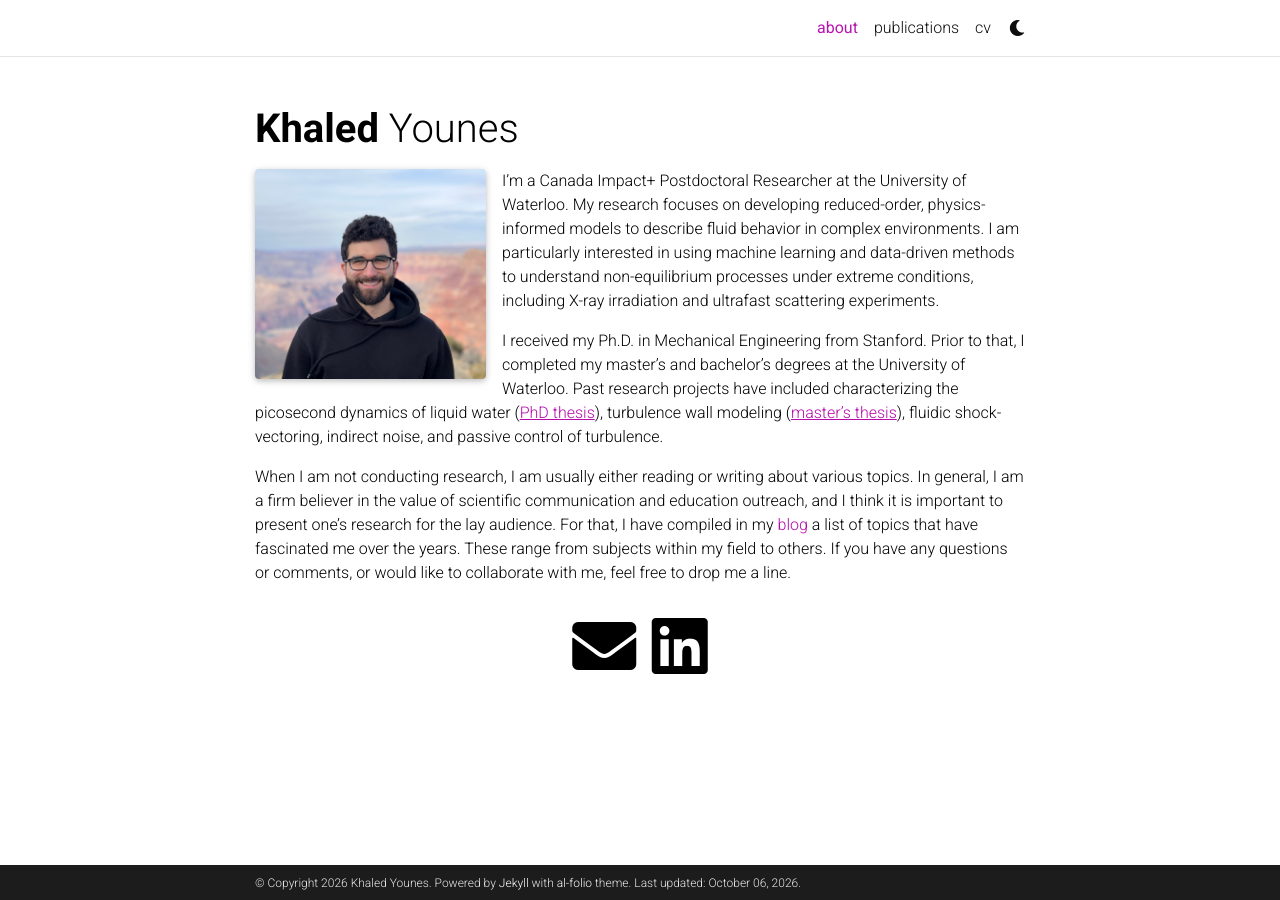
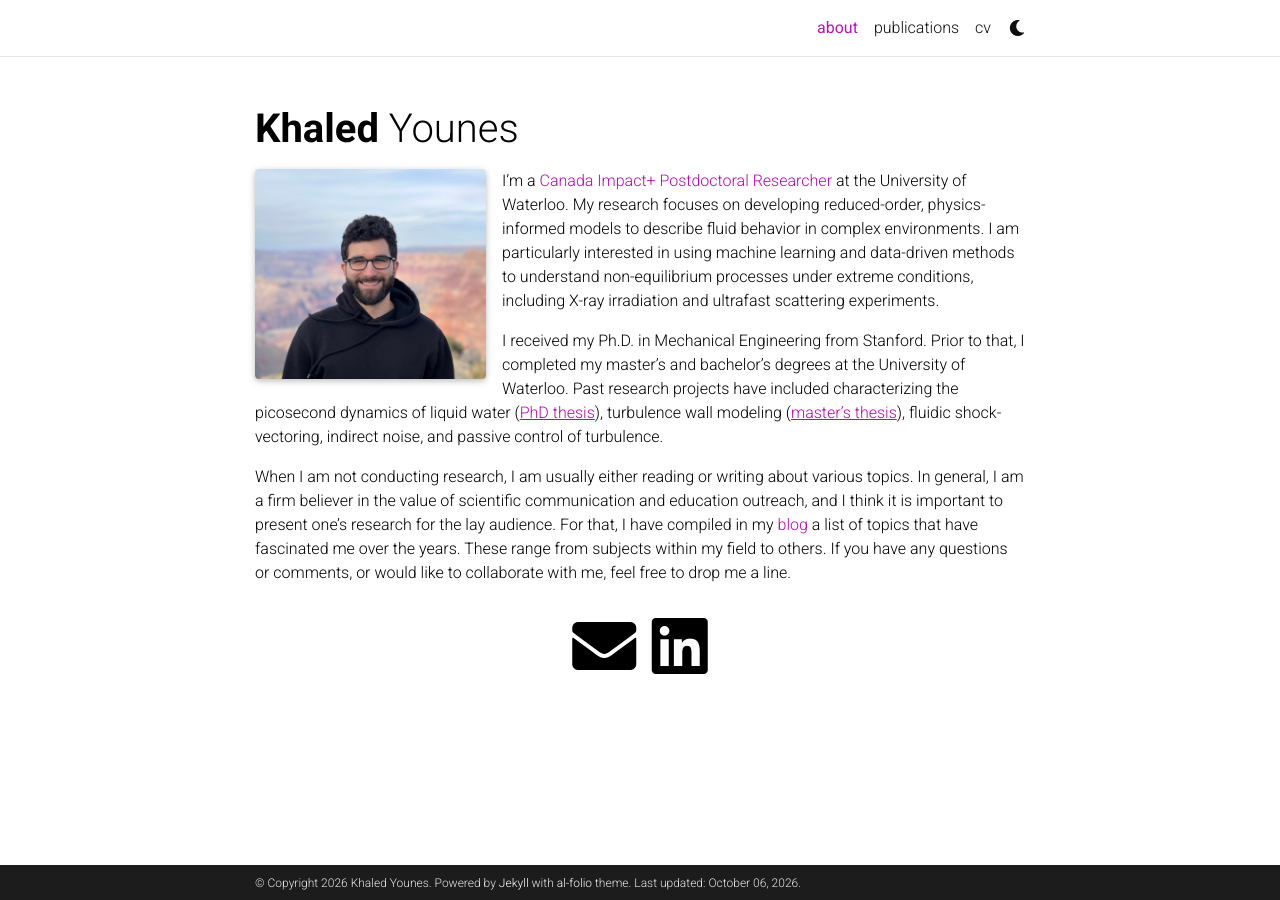
Before and after one commit to kyounes14/kyounes14.github.io, a Jekyll site: the page built from _pages/about.md, in a window 1280 px wide. Built offline with Jekyll 4.4.1, drawn with Linux system fonts in a browser that asks for light colours; full-size pictures stand in for the smaller copies a plugin makes; comment, search, counter and statistics services are not loaded; a style sheet for code colours, icons or effects is not loaded; part of the change alters nothing that is shown.

Commit message:
small update

```diff
--- a/_pages/about.md
+++ b/_pages/about.md
@@ -15,7 +15,7 @@ selected_papers: false # includes a list of papers marked as "selected={true}"
 social: true  # includes social icons at the bottom of the page
 ---
 
-I’m a Canada Impact+ Postdoctoral Researcher at the University of Waterloo. My research focuses on developing reduced-order, physics-informed models to describe fluid behavior in complex environments. I am particularly interested in using machine learning and data-driven methods to understand non-equilibrium processes under extreme conditions, including X-ray irradiation and ultrafast scattering experiments.
+I’m a [Canada Impact+ Postdoctoral Researcher](https://sshrc-crsh.canada.ca/en/funding/opportunities/canada-impact-plus-research-training-awards.aspx) at the University of Waterloo. My research focuses on developing reduced-order, physics-informed models to describe fluid behavior in complex environments. I am particularly interested in using machine learning and data-driven methods to understand non-equilibrium processes under extreme conditions, including X-ray irradiation and ultrafast scattering experiments.
 
 I received my Ph.D. in Mechanical Engineering from Stanford. Prior to that, I completed my master’s and bachelor’s degrees at the University of Waterloo. Past research projects have included characterizing the picosecond dynamics of liquid water ([<ins>PhD thesis</ins>](/assets/pdf/KYounes_PhD_Thesis.pdf)), turbulence wall modeling ([<ins>master's thesis</ins>](/assets/pdf/KYounes_MASc_Thesis.pdf)), fluidic shock-vectoring, indirect noise, and passive control of turbulence.
 
```
